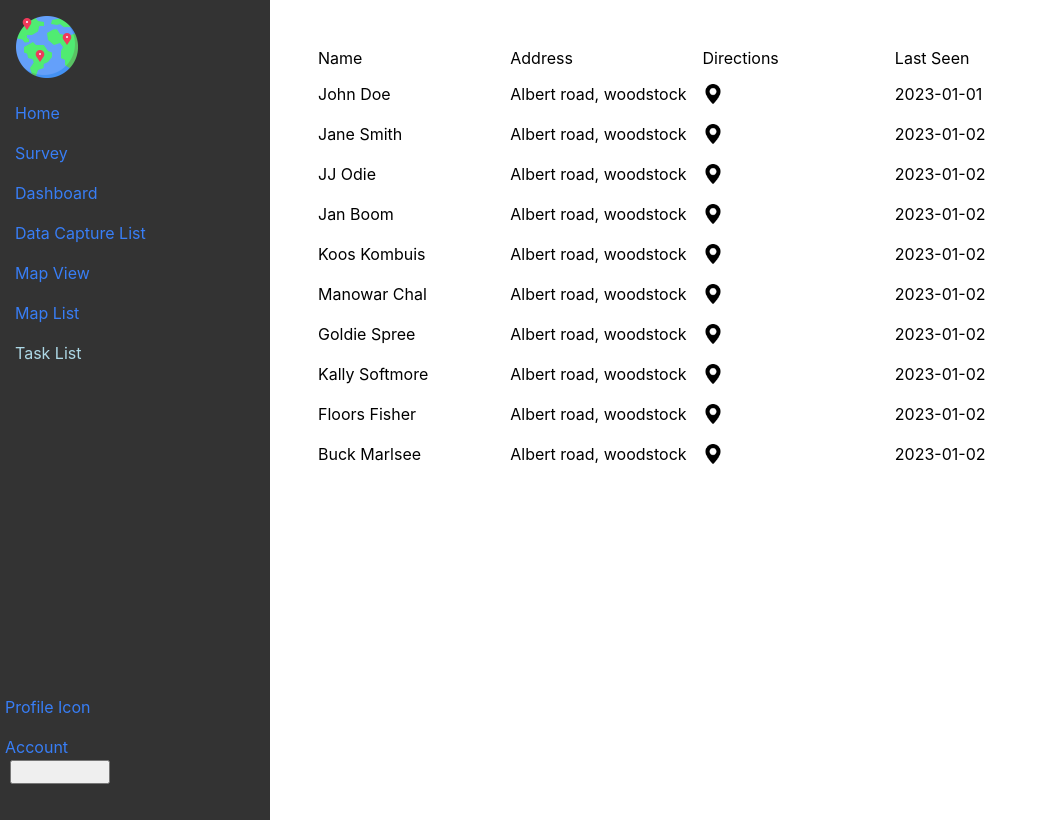
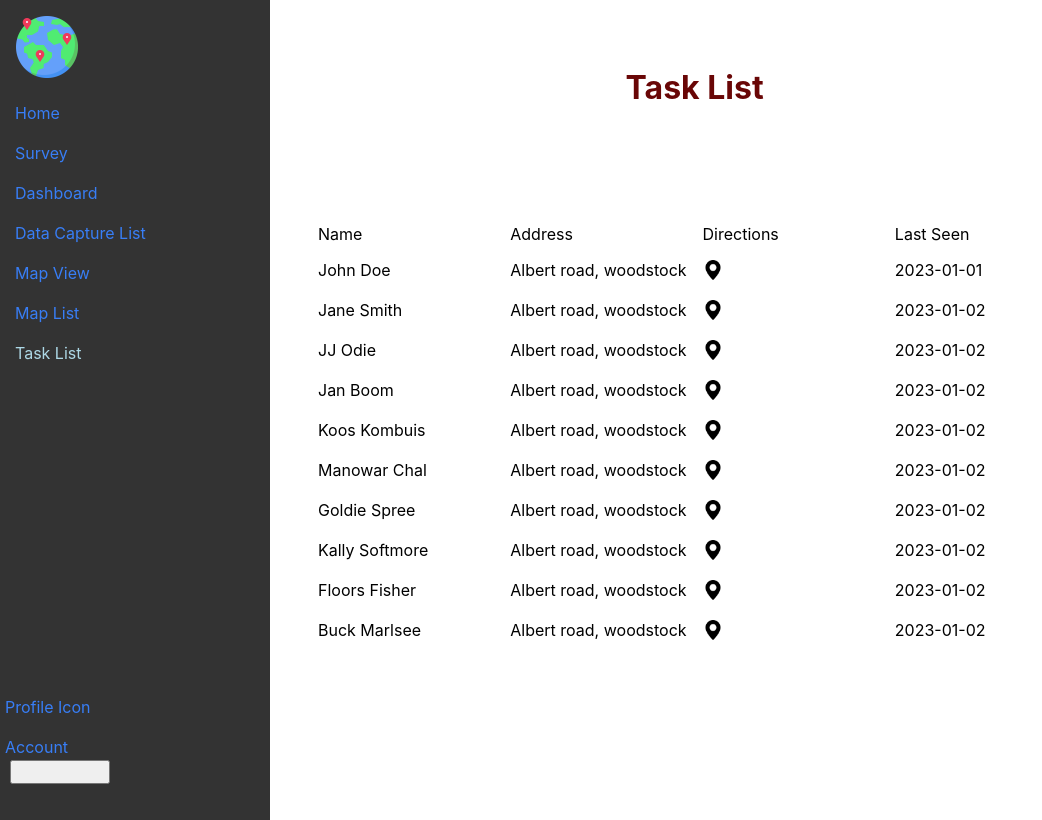
Before and after one commit to eriancoet/mapview, a React (Create React App) app: page /TaskList in a window 1280 px wide. Shown: the whole page, without its empty margins (0-1042 px from the left). Built offline with nearby package versions, Linux system fonts and the light colour scheme.

Commit message:
update headings

```diff
--- a/src/DataCaptureList.js
+++ b/src/DataCaptureList.js
@@ -1,20 +1,21 @@
 import React from "react";
 import Navbar from './Navbar'; // Assuming this is your navigation component
-import './Layout.css'; // CSS file for layout styling
+import './tasklist.css'; // CSS file for layout styling
 import ClientList from './ClientList';
 
 
-
-function Dashboard() {
+function DataCaptureList() {
   return (
     <div className="layout-container">
-    <Navbar className="Navbar" />
+      <Navbar className="Navbar" />
 
-
-    <ClientList className="ClientList" />
-
+      <div className="content-container">
+        <h1>Data Capture List</h1>
+        <ClientList className="ClientList" />
+      </div>
     </div>
   );
 }
 
-export default Dashboard;
+
+export default DataCaptureList;
--- a/src/Layout.css
+++ b/src/Layout.css
@@ -32,8 +32,20 @@
     top: 10px; /* Adjust as needed */
     left: 30%; /* Adjust as needed */
     z-index: 10; /* Ensure it's above the map */
-    color: white; /* Or any color that contrasts well with your map */
-    background-color: rgba(0, 0, 0, 0.5); /* Optional: for better visibility */
+    color: rgb(74, 18, 18); /* Or any color that contrasts well with your map */
+    background-color: rgba(255, 255, 255, 0.5); /* Optional: for better visibility */
     padding: 5px; /* Optional, for styling */
     border-radius: 5px; /* Optional, for styling */
   }
+
+  .layout-container1 {
+    display: flex;
+    flex-direction: column;
+    align-items: center;
+}
+
+
+h1 {
+    margin-top: 20px; /* Adjusts the top margin */
+    text-align: center; /* Centers the heading text */
+}
--- a/src/Layout.js
+++ b/src/Layout.js
@@ -14,7 +14,7 @@ function Layout() {
 
     <Map className="Map" />
     <div>
-    <h1 className="HeadingMap">MapView</h1>
+    <h1 className="HeadingMap">Map View</h1>
     </div>
     <ClientList className="ClientList" />
 
--- a/src/MapList.js
+++ b/src/MapList.js
@@ -6,14 +6,23 @@ import ClientList from './ClientList';
 
 function MapList() {
   return (
+    <div>
+
     <div className="layout-container">
+
     <Navbar className="Navbar" />
 
     <Map className="Map" />
+    <div>
+    <h1 className="HeadingMap">Map List</h1>
+    </div>
     <ClientList className="ClientList" />
 
+    </div>
     </div>
   );
 }
 
+
+
 export default MapList;
--- a/src/TaskList.js
+++ b/src/TaskList.js
@@ -1,19 +1,21 @@
 import React from "react";
 import Navbar from './Navbar'; // Assuming this is your navigation component
-import './Layout.css'; // CSS file for layout styling
+import './tasklist.css'; // CSS file for layout styling
 import ClientList from './ClientList';
 
 
 function TaskList() {
   return (
     <div className="layout-container">
-    <Navbar className="Navbar" />
+      <Navbar className="Navbar" />
 
-
-    <ClientList className="ClientList" />
-
+      <div className="content-container">
+        <h1>Task List</h1>
+        <ClientList className="ClientList" />
+      </div>
     </div>
   );
 }
 
+
 export default TaskList;
```
Also changed, not shown: src/MapList.css (added), src/tasklist.css (added).
